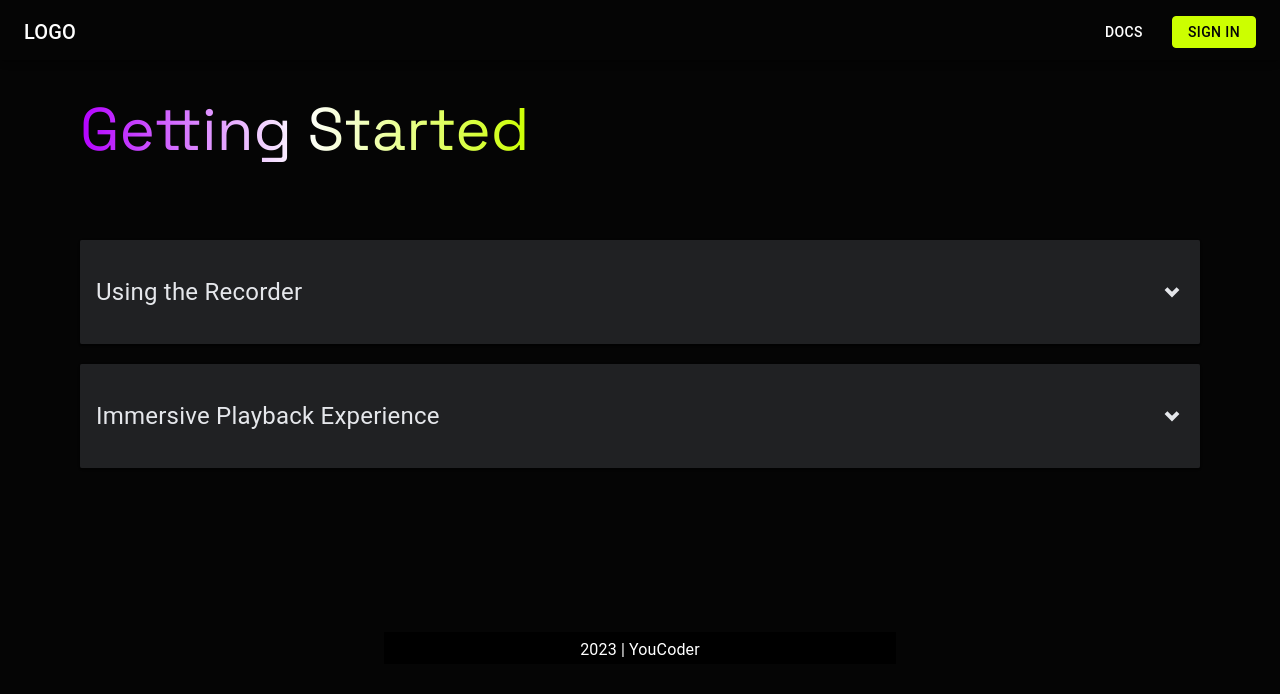
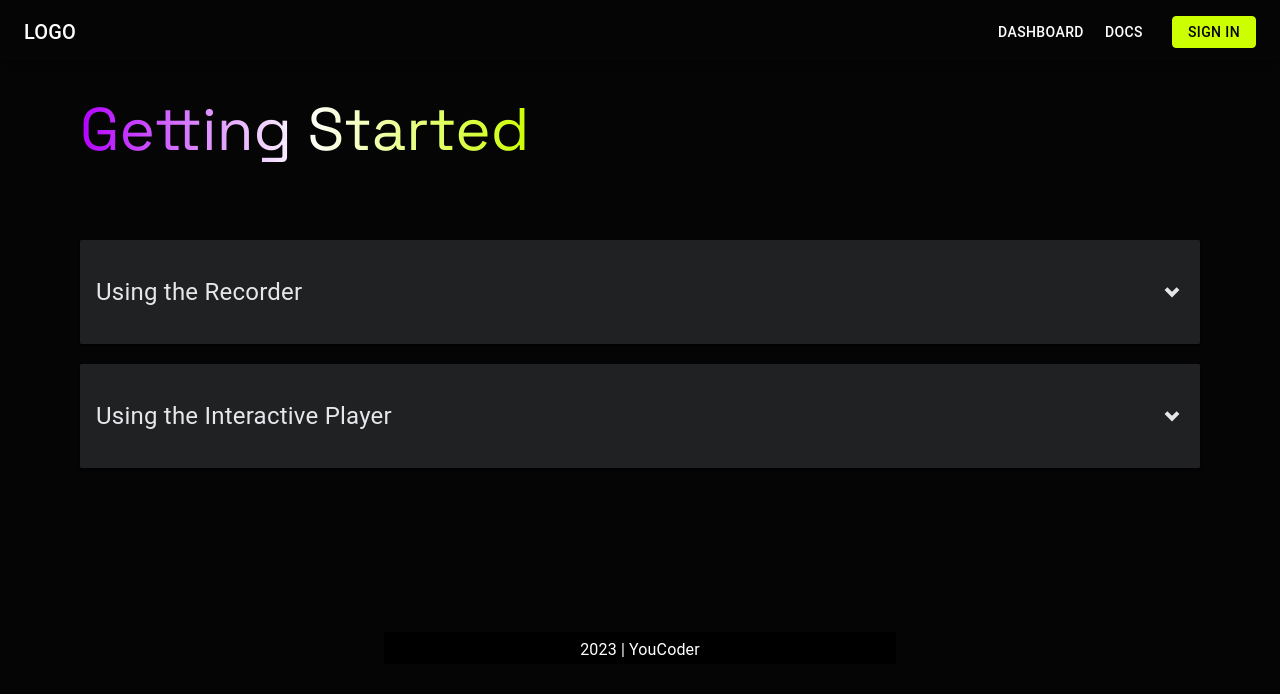
Before and after one commit to phpmvk/YouCoder, a React (Vite) app in the folder client/: page /docs in a window 1280 px wide. Shown: the top 694 px of the page. Built offline with nearby package versions, Linux system fonts and the light colour scheme; the HTML template or start-up script is replaced by a standard one.

Commit message:
topnav linking

```diff
--- a/client/src/components/HomePageComponents/TopNavBar.tsx
+++ b/client/src/components/HomePageComponents/TopNavBar.tsx
@@ -222,12 +222,14 @@ function TopNavBar({
 
             {/* Conditionally render the Dashboard button */}
             {showDashboard && (
+              <Link to='/dashboard'>
               <Button
                 className='hover:!underline'
                 color='inherit'
               >
                 Dashboard
               </Button>
+              </Link>
             )}
             {showFeatures && (
               <Button
@@ -245,12 +247,14 @@ function TopNavBar({
                 Examples
               </Button>
             )}
+            <Link to='/docs'>
             <Button
               className='hover:!underline hover:!underline-offset-8'
               color='inherit'
             >
               Docs
-            </Button>
+          </Button>
+          </Link>
           </Box>
           <Box>
             {loggedIn ? (
--- a/client/src/pages/Docs.tsx
+++ b/client/src/pages/Docs.tsx
@@ -14,7 +14,7 @@ interface DocsPageProps {}
 const DocsPage: React.FC<DocsPageProps> = ({}) => {
   return (
     <div className="bg-bg-pri min-h-screen">
-    <TopNavBar/>
+    <TopNavBar showDashboard={true}/>
       <div className=" h-min-screen text-white flex flex-col items-start ">
         <div className="!font-title text-6xl ml-20 my-10 pb-10 flex items-center bg-gradient-to-r from-bg-sec via-white to-bg-alt text-transparent bg-clip-text">Getting Started</div>
         <div className="mx-20 !stroke-gray-200 !stroke-2 !text-gray-200">
@@ -77,7 +77,7 @@ const DocsPage: React.FC<DocsPageProps> = ({}) => {
               aria-controls="panel1a-content"
               id="panel1a-header"
             >
-              <Typography className="!text-2xl text-gray-200 h-20 flex items-center">Immersive Playback Experience</Typography>
+              <Typography className="!text-2xl text-gray-200 h-20 flex items-center">Using the Interactive Player</Typography>
             </AccordionSummary>
             <AccordionDetails>
             <Typography className="!font-title !font-medium">
--- a/client/src/pages/Login.tsx
+++ b/client/src/pages/Login.tsx
@@ -95,7 +95,6 @@ const LoginPage: React.FC<ILoginPageProps> = () => {
       {showLoading && <Loading />}
       <div className='bg-bg-pri h-screen w-full flex overflow-hidden'>
         <div className='bg-bg-pri w-1/3 min-w-[300px] h-full flex items-center justify-center mx-6'>
-          {/* <div className='bg-bg-alt w-[22vw] h-[50vh] max-w-l flex flex-col items-center justify-center rounded-lg'> */}
             <div className='absolute top-20 z-20 text-5xl max-lg:mx-auto ml:24 flex items-center mx-12 font-title'>
               <span className='text-white'>You</span>
               &nbsp;
@@ -128,7 +127,6 @@ const LoginPage: React.FC<ILoginPageProps> = () => {
                 </span>
               </button>
             </div>
-          {/* </div> */}
         </div>
         <div className='w-2/3 min-w-[400px]'>
           <LoginArt />
```
